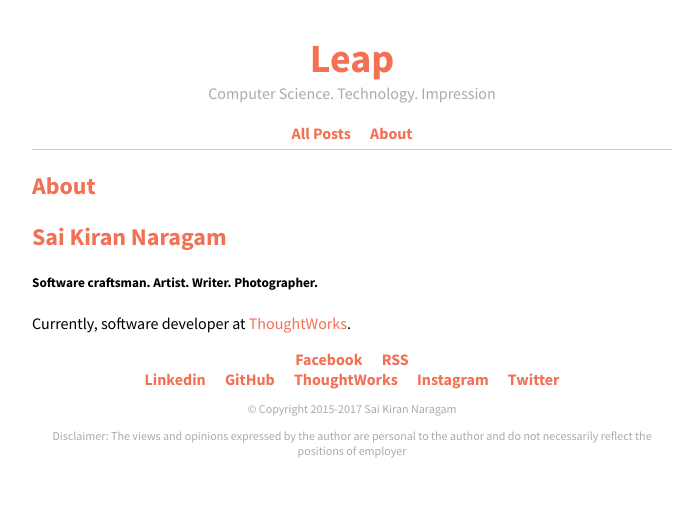
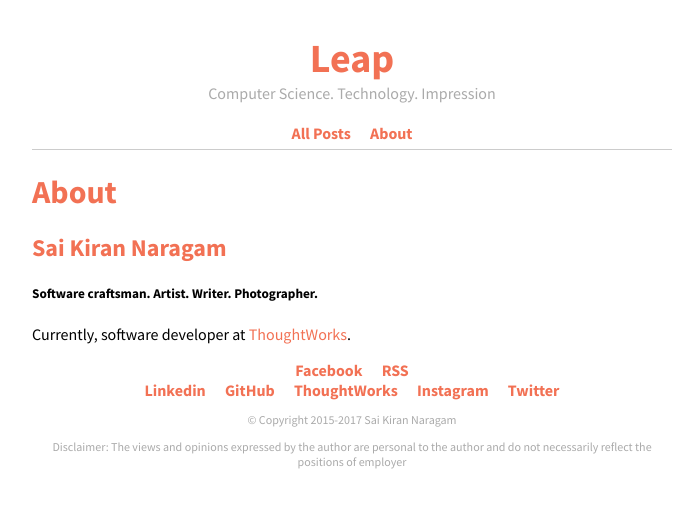
Before and after one commit to nsaikiran/impression, a Jekyll site: the page built from about.md, in a window 1280 px wide. Shown: the top 508 px of the page, without its empty margins (288-971 px from the left). Built offline with Jekyll 4.4.1, drawn with Linux system fonts in a browser that asks for light colours.

Commit message:
Fix title in about page

```diff
--- a/_layouts/page.html
+++ b/_layouts/page.html
@@ -2,7 +2,7 @@
 layout: default
 ---
 
+<h1>{{ page.title }}</h1>
 <section class="page">
-  <h1>{{ page.title }}</h1>
   {{ content }}
 </section>
```
